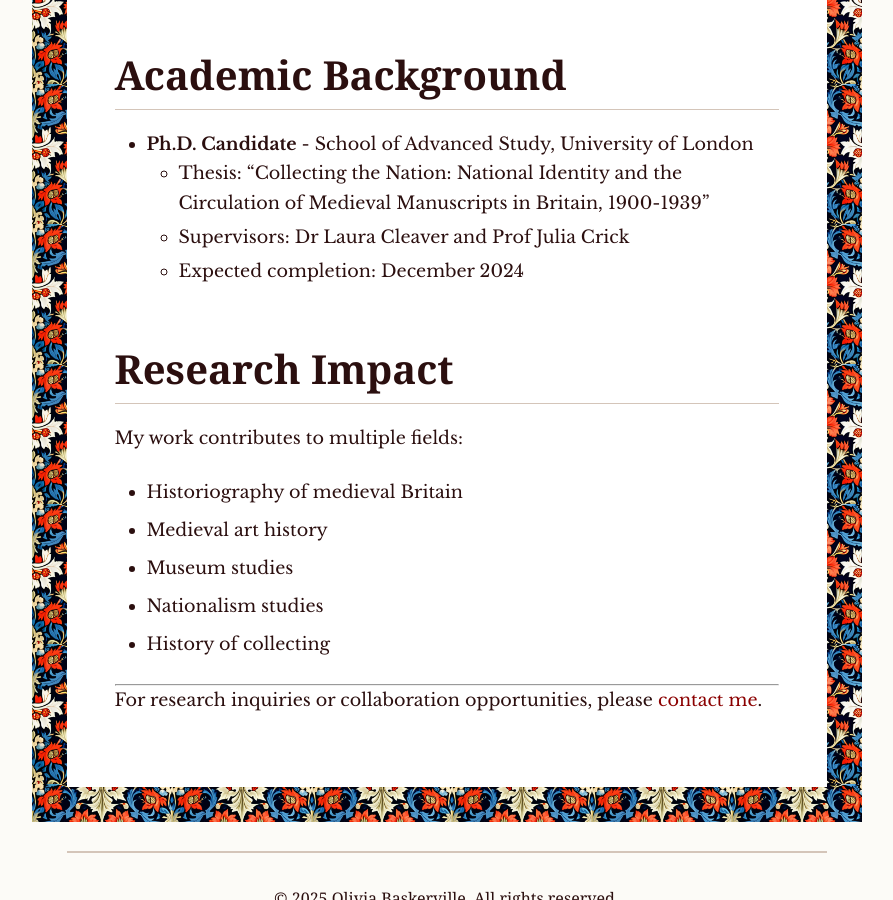
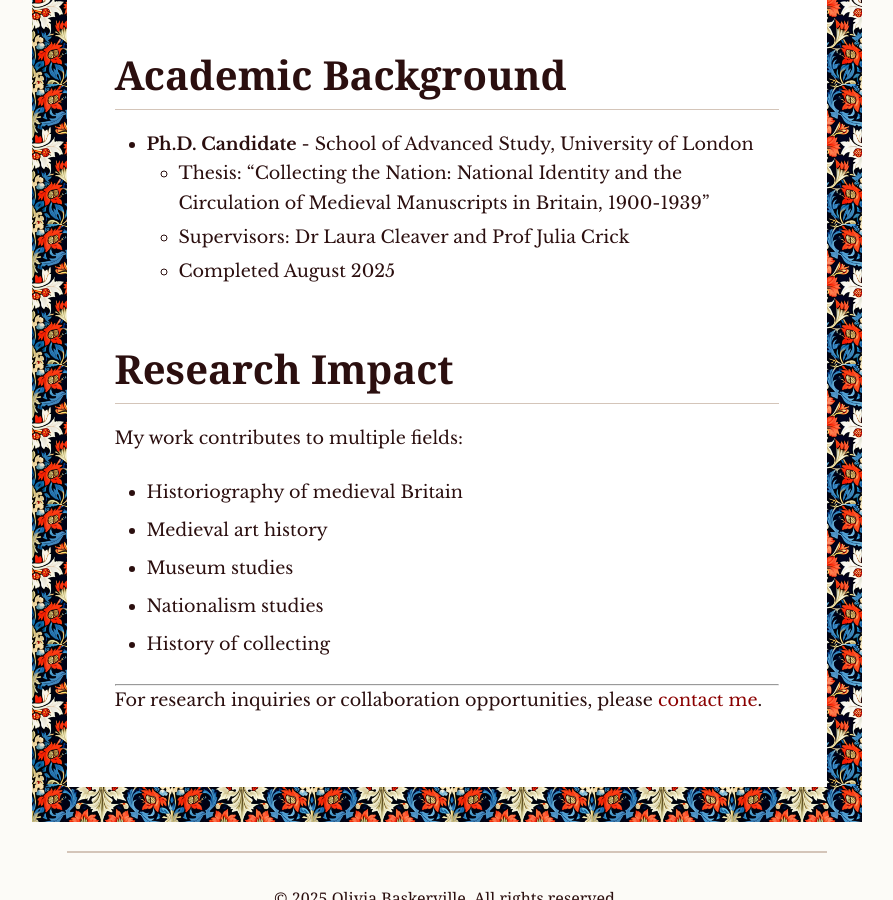
Before and after one commit to Hroppa/oliviabaskerville, a Jekyll site: the page built from about.md, in a window 1280 px wide and 900 px high, scrolled down 1453 px. Shown: the whole window, without its empty margins (186-1079 px from the left). Built offline with Jekyll 4.4.1, drawn with Linux system fonts in a browser that asks for light colours; some web fonts are replaced.

Commit message:
changed completon date

```diff
--- a/about.md
+++ b/about.md
@@ -45,7 +45,7 @@
 * **Ph.D. Candidate** - School of Advanced Study, University of London
   * Thesis: "Collecting the Nation: National Identity and the Circulation of Medieval Manuscripts in Britain, 1900-1939"
   * Supervisors: Dr Laura Cleaver and Prof Julia Crick
-  * Expected completion: December 2024
+  * Completed August 2025
 
 ## Research Impact
 
```
